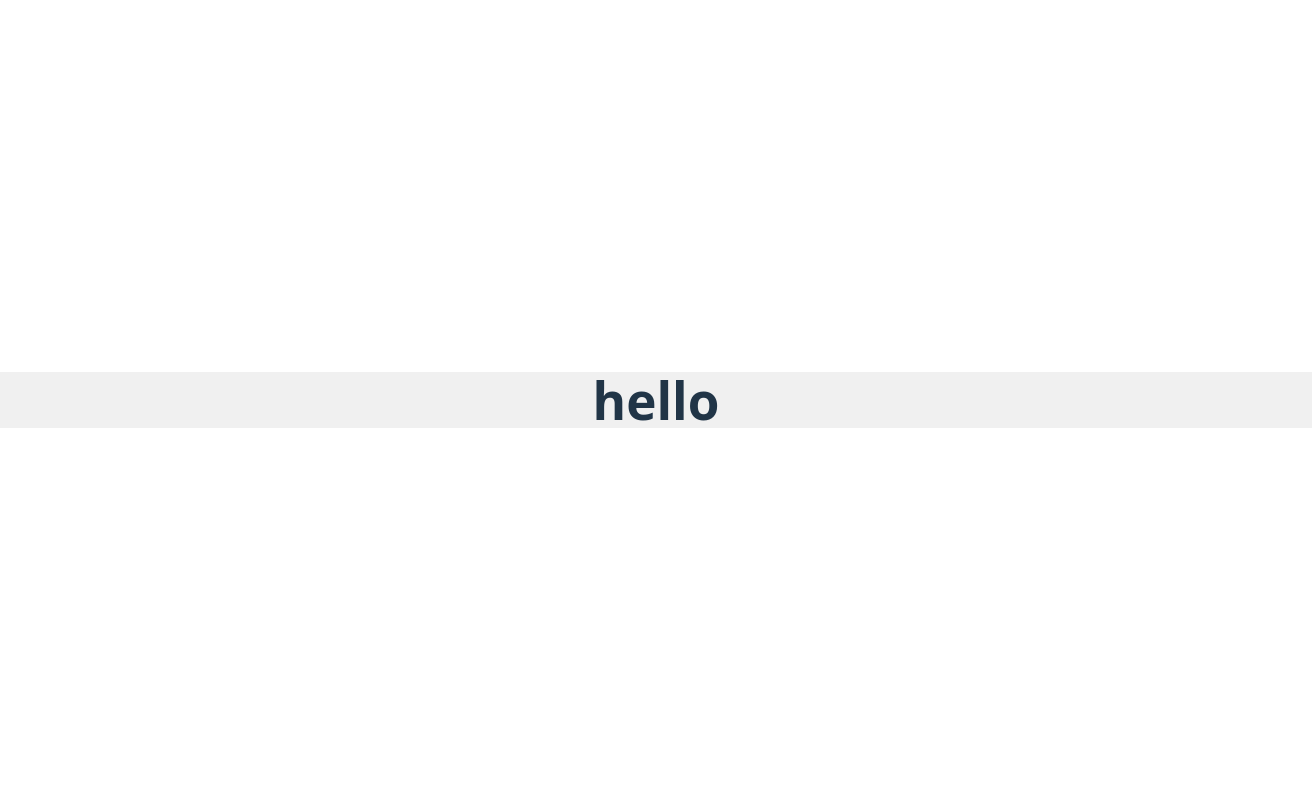
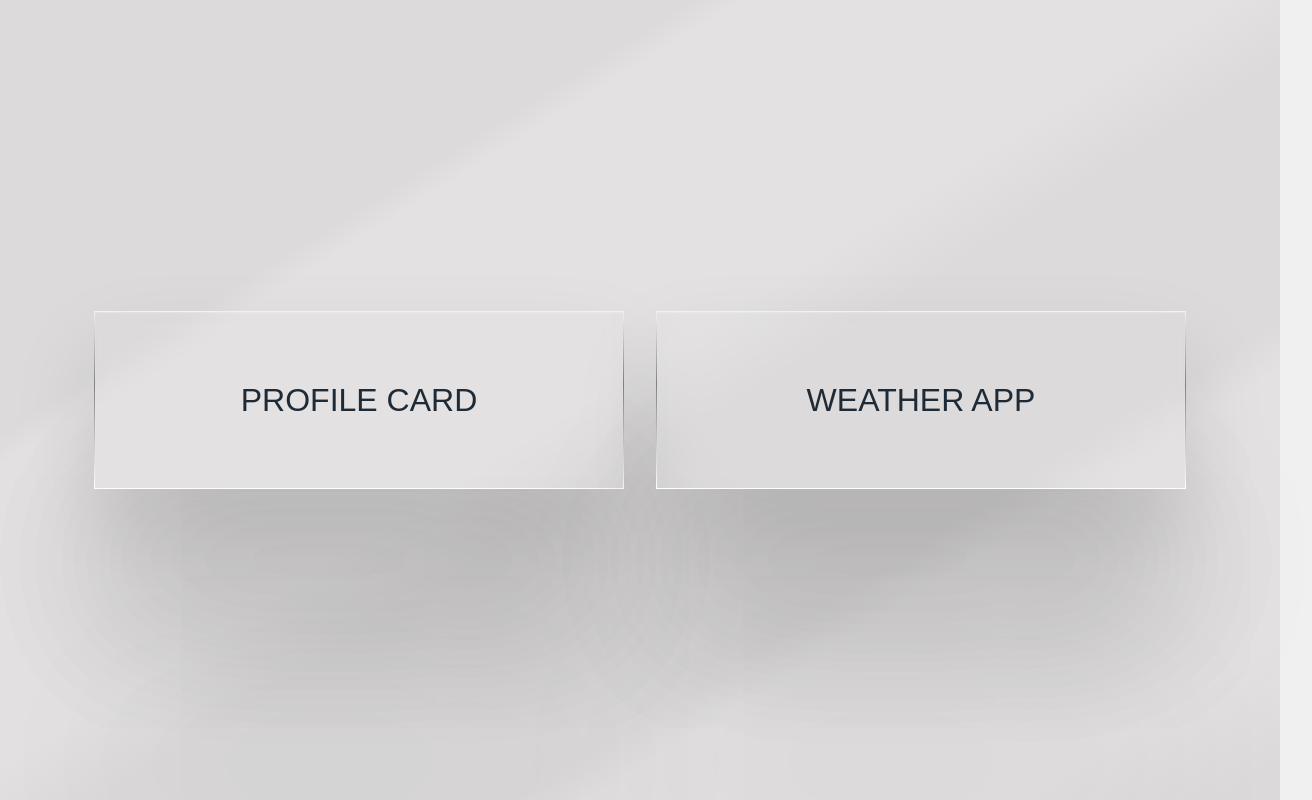
Before and after one commit to naveenstheninjastudio/Reactapps, a React (Vite) app: page / in a window 1280 px wide. Shown: the whole page, 1312 px wide, since content can reach past the window. Built offline with nearby package versions, Linux system fonts and the light colour scheme.

Commit message:
finished weather app

```diff
--- a/src/App.css
+++ b/src/App.css
@@ -5,14 +5,13 @@
 
 html {
   font-size: 16px;
+  overflow: hidden;
 }
 .mainContainer {
   display: flex;
   flex-direction: column;
   justify-content: center;
   align-items: center;
-  width: 100vw;
-  padding: 0 1rem;
   background-color: #f0f0f0;
 }
 
@@ -23,3 +22,12 @@ html {
   flex-wrap: wrap;
   padding: 1rem;
 }
+.weatherAppContainer {
+  display: flex;
+  flex-direction: row;
+  justify-content: center;
+  padding: 1rem;
+  background-image: linear-gradient(to bottom, #18213f, #963ea9);
+  border-radius: 10px;
+  box-shadow: -40px 60px 150px 0 rgba(59, 38, 123, 0.7);
+}
--- a/src/App.jsx
+++ b/src/App.jsx
@@ -10,11 +10,8 @@ function App() {
       <BrowserRouter>
         <Routes>
           <Route path="/" element={<Landing />}></Route>
-          <Route
-            path="/profile-card-page"
-            element={<ProfileCardPage />}
-          ></Route>
-          <Route path="/weather-app-page" element={<WeatherAppPage />}></Route>
+          <Route path="/profile-card" element={<ProfileCardPage />}></Route>
+          <Route path="/weather-app" element={<WeatherAppPage />}></Route>
         </Routes>
       </BrowserRouter>
     </div>
--- a/src/components/weatherApp.css
+++ b/src/components/weatherApp.css
@@ -1,3 +1,82 @@
+html {
+  font-size: 16px;
+  height: 100%;
+  overflow: hidden;
+}
 .weatherApp {
-  color: #2e2e2e;
+  display: flex;
+  flex-direction: column;
+  align-items: center;
+  /* justify-content: center; */
+  width: 100%;
+  color: #ffffff;
 }
+
+.weatherSearchBar {
+  display: flex;
+  flex-direction: column;
+  justify-content: space-between;
+  align-items: flex-start;
+
+  /* background-color: #4d5156; */
+  border-radius: 999px;
+  border: 0.7px solid #f7cbfd;
+}
+.weatherSearchBarForm {
+  display: flex;
+  flex-direction: row;
+  justify-content: space-between;
+  align-items: center;
+  width: 90vw;
+}
+
+#cityInput {
+  display: flex;
+  align-items: center;
+  background-color: transparent !important;
+  padding: 0.8rem;
+  font-size: 1rem;
+  border: none;
+  outline: none;
+}
+
+.weatherSearchButton {
+  width: 2rem;
+  margin-right: 0.25rem;
+  border: none;
+  background-color: transparent !important;
+}
+
+.weatherSearchButton img {
+  width: 1.5rem;
+  object-fit: cover;
+  object-position: center;
+  padding-top: 0.3rem;
+  opacity: 0.8;
+}
+.weatherIcon {
+  padding-top: 1rem;
+}
+
+.weatherIcon img {
+  padding: 0.25rem;
+  object-fit: cover;
+  object-position: center;
+}
+
+.weatherDisplay {
+  display: flex;
+  flex-direction: row;
+  justify-content: space-between;
+  align-items: flex-start;
+  width: 100%;
+  padding: 0.5rem;
+}
+
+.weatherStatus {
+  display: flex;
+  flex-direction: column;
+  /* justify-content: center; */
+  align-items: flex-start;
+  padding: 0.25rem;
+}
--- a/src/components/weatherApp.jsx
+++ b/src/components/weatherApp.jsx
@@ -7,20 +7,17 @@ export function WeatherApp() {
   const [cityInputValue, setCityInputValue] = useState("");
   const [weatherData, setWeatherData] = useState(null);
   useEffect(() => {
-    console.log(`useEffect started working`);
     (async () => {
       try {
         const response = await fetch(
           `https://api.weatherapi.com/v1/current.json?key=a373ab1972cd47729bd172808250409&q=${city}&aqi=no`,
           { method: "GET" }
         );
-        console.log(`fetching.....`);
         if (response.status !== 200) {
           throw new Error(`Something went wrong`);
         }
         const weatherData = await response.json();
         setWeatherData(weatherData);
-        <p>weatherdata={weatherData}</p>;
       } catch (error) {
         console.log(error);
       }
@@ -30,36 +27,44 @@ export function WeatherApp() {
   return (
     <div className="weatherApp">
       <div className="weatherSearchBar">
-        <form>
+        <form className="weatherSearchBarForm">
           <input
             type="text"
-            placeholder="city"
+            placeholder="city, state"
             id="cityInput"
             onChange={(e) => setCityInputValue(e.target.value)}
           />
 
-          <button type="button" onClick={() => setCity(cityInputValue)}>
+          <button
+            className="weatherSearchButton"
+            type="button"
+            onClick={() => setCity(cityInputValue)}
+          >
             <img src={searchsvg} />
           </button>
-          <p>Selected city: {city}</p>
         </form>
       </div>
-
+      <div className="weatherIcon">
+        <img src={weatherData?.current.condition.icon} alt="weatherIcon" />
+      </div>
       <div className="weatherDisplay">
         <div className="weatherStatus">
-          <div className="weatherTime">now</div>
+          <div className="weatherTime">{weatherData?.current.last_updated}</div>
           <div className="weatherTemperature">
-            <h2>{weatherData?.current.temp_c}</h2>
-            <img src={weatherData?.current.condition.icon} alt="weatherIcon" />
+            <h2>{weatherData?.current.temp_c}°C</h2>
           </div>
         </div>
         <div className="weather">
-          <div className="weatherDescription"></div>
-          <div></div>
+          <div className="weatherDescription">
+            {weatherData?.current.condition.text}
+          </div>
+          <div className="weatherStats">
+            <p>precip: {weatherData?.current.precip_mm}mm</p>
+            <p>humidity: {weatherData?.current.humidity}</p>
+            <p>wind: {weatherData?.current.wind_kph}kph</p>
+          </div>
         </div>
       </div>
-
-      <div className="weatherContent"></div>
     </div>
   );
 }
--- a/src/index.css
+++ b/src/index.css
@@ -1,4 +1,8 @@
 :root {
+  display: flex;
+  flex-direction: column;
+  justify-content: center;
+  align-items: center;
   font-family: system-ui, Avenir, Helvetica, Arial, sans-serif;
   line-height: 1.5;
   font-weight: 400;
@@ -12,57 +16,7 @@
   -webkit-font-smoothing: antialiased;
   -moz-osx-font-smoothing: grayscale;
 }
-
-a {
-  font-weight: 500;
-  color: #646cff;
-  text-decoration: inherit;
-}
-a:hover {
-  color: #535bf2;
-}
-
 body {
   margin: 0;
-  display: flex;
-  place-items: center;
-  min-width: 320px;
-  min-height: 100vh;
+  padding: 0;
 }
-
-h1 {
-  font-size: 3.2em;
-  line-height: 1.1;
-}
-
-button {
-  border-radius: 8px;
-  border: 1px solid transparent;
-  padding: 0.6em 1.2em;
-  font-size: 1em;
-  font-weight: 500;
-  font-family: inherit;
-  background-color: #1a1a1a;
-  cursor: pointer;
-  transition: border-color 0.25s;
-}
-button:hover {
-  border-color: #646cff;
-}
-button:focus,
-button:focus-visible {
-  outline: 4px auto -webkit-focus-ring-color;
-}
-
-@media (prefers-color-scheme: light) {
-  :root {
-    color: #213547;
-    background-color: #ffffff;
-  }
-  a:hover {
-    color: #747bff;
-  }
-  button {
-    background-color: #f9f9f9;
-  }
-}
--- /dev/null
+++ b/src/pages/landing.css
@@ -0,0 +1,93 @@
+* {
+  margin: 0;
+  padding: 0;
+}
+
+html {
+  font-size: 16px;
+}
+
+.container {
+  display: flex;
+  flex-wrap: wrap;
+  flex-direction: row;
+  justify-content: center;
+  align-items: center;
+  width: 100vw;
+  height: 100vh;
+  font-family: "Nunito Sans", sans-serif;
+  font-optical-sizing: auto;
+  font-style: normal;
+  background: linear-gradient(
+      to bottom right,
+      rgba(255, 255, 255, 0.2) 0%,
+      rgba(255, 255, 255, 0) 0%,
+      rgba(255, 255, 255, 0) 27%,
+      rgba(255, 255, 255, 0.2) 29%,
+      rgba(255, 255, 255, 0.2) 48%,
+      rgba(255, 255, 255, 0) 54%,
+      rgba(255, 255, 255, 0) 70%,
+      rgba(255, 255, 255, 0.2) 73%,
+      rgba(255, 255, 255, 0.2) 90%,
+      rgba(255, 255, 255, 0) 98%
+    ),
+    #dcdada;
+}
+
+.task {
+  display: flex;
+  flex-direction: row;
+  justify-content: space-evenly;
+  align-items: center;
+  gap: 0.5rem;
+  width: 40vw;
+  height: 20vh;
+  margin: 1rem;
+  padding: 0.5rem;
+  color: #1f2a37;
+  font-size: 2rem;
+  font-weight: 500;
+  text-transform: uppercase;
+  background: transparent;
+  backdrop-filter: blur(10px);
+  border: 1.5px solid transparent;
+  border-image: linear-gradient(
+      to bottom,
+      #f2f2f2 0%,
+      #818181 41%,
+      #ffffff 100%
+    )
+    1;
+  box-shadow: 0 1006px 281px rgba(0, 0, 0, 0), 0 644px 258px rgba(0, 0, 0, 0.01),
+    0 362px 218px rgba(0, 0, 0, 0.05), 0 160px 160px rgba(0, 0, 0, 0.09),
+    0 160px 160px rgba(0, 0, 0, 0.09), 0 40px 88px rgba(0, 0, 0, 0.1),
+    inset 0 1px 2px rgba(255, 255, 255, 0.3);
+}
+
+.task:hover {
+  box-shadow: 0 1006px 281px rgba(0, 0, 0, 0), 0 644px 258px rgba(0, 0, 0, 0.01),
+    0 362px 218px rgba(0, 0, 0, 0.03), 0 160px 160px rgba(0, 0, 0, 0.05),
+    0 160px 160px rgba(0, 0, 0, 0.05), 0 40px 88px rgba(0, 0, 0, 0.1),
+    inset 0 1px 2px rgba(255, 255, 255, 0.9);
+  transition: box-shadow 0.25s ease-in-out;
+}
+
+a {
+  color: #1f2a37;
+  text-decoration: none;
+}
+
+@media (max-width: 480px) {
+  .container {
+    display: flex;
+    flex-wrap: nowrap;
+    flex-direction: column;
+    justify-content: center;
+    align-items: center;
+  }
+  .task {
+    font-size: 1rem;
+    width: 60vw;
+    height: 10vh;
+  }
+}
--- a/src/pages/landing.jsx
+++ b/src/pages/landing.jsx
@@ -1,3 +1,14 @@
+import "./landing.css";
+
 export function Landing() {
-  return <h1>hello</h1>;
+  return (
+    <div className="container">
+      <a className="task" href="/profile-card">
+        Profile Card
+      </a>
+      <a className="task" href="/weather-app">
+        Weather App
+      </a>
+    </div>
+  );
 }
```
